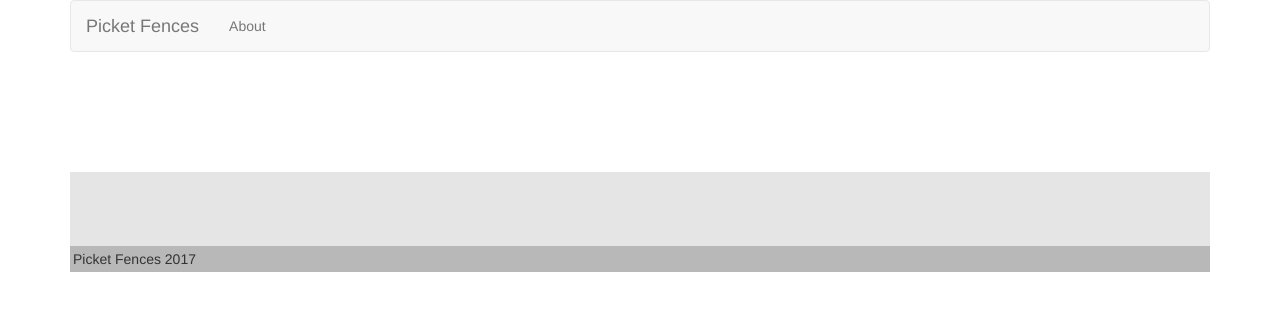
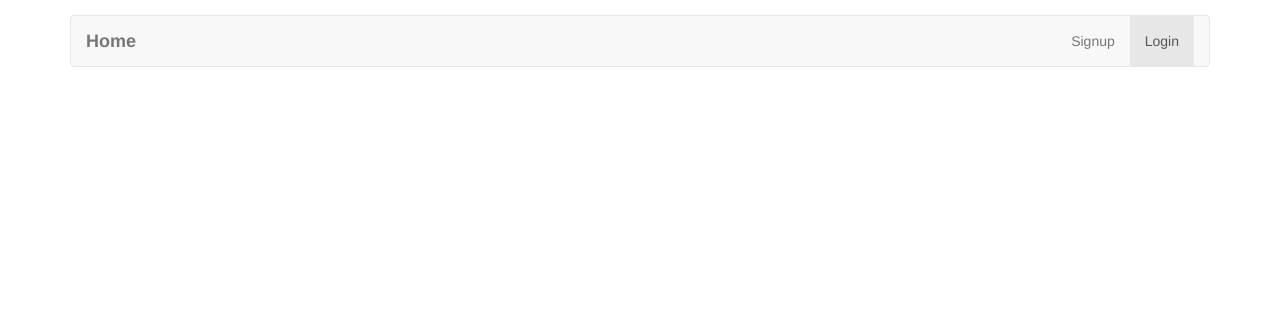
Before and after one commit to Kekee33/PicketFences, a React (Create React App) app in the folder client/: page /login in a window 1280 px wide. Shown: the top 310 px of the page. Built offline with nearby package versions, Linux system fonts and the light colour scheme.

Commit message:
restarted project, home page and routes set up

```diff
--- /dev/null
+++ b/client/src/App.css
@@ -0,0 +1,7 @@
+.App {
+    margin-top: 15px;
+  }
+
+  .App .navbar-brand {
+    font-weight: bold;
+  }
--- a/client/src/App.js
+++ b/client/src/App.js
@@ -1,23 +1,32 @@
-import React from "react";
-import { BrowserRouter as Router, Route } from "react-router-dom";
-import About from "./pages/About/About";
-import Nav from "./components/Nav";
-import Footer from "./components/Footer";
-import Wrapper from "./components/Wrapper";
-//import Login from "./pages/Login/Login";
+import React, { Component } from "react";
+import { Link } from "react-router-dom";
+import { Nav, Navbar } from "react-bootstrap";
+import "./App.css";
+import Routes from "./Routes";
+import RouteNavItem from "./components/RouteNavItem";
 
-const App = () =>
-  <Router>
-    <div class="container">
-    <div>
-      <Nav />
-      <Wrapper>
-        <Route exact path="/" component={About} />
-        <Route exact path="/about" component={About} />
-      </Wrapper>
-      <Footer />
-    </div>
-    </div>
-  </Router>
+class App extends Component {
+  render() {
+    return (
+      <div className="App container">
+        <Navbar fluid collapseOnSelect>
+          <Navbar.Header>
+            <Navbar.Brand>
+              <Link to="/">Home</Link>
+            </Navbar.Brand>
+            <Navbar.Toggle />
+          </Navbar.Header>
+          <Navbar.Collapse>
+          <Nav pullRight>
+          <RouteNavItem href="/signup">Signup</RouteNavItem>
+          <RouteNavItem href="/login">Login</RouteNavItem>
+          </Nav>
+        </Navbar.Collapse>
+        </Navbar>
+        <Routes />
+      </div>
+    );
+  }
+}
 
 export default App;
--- /dev/null
+++ b/client/src/Routes.js
@@ -0,0 +1,8 @@
+import React from "react";
+import { Route, Switch } from "react-router-dom";
+import Home from "./pages/Home/Home";
+
+export default () =>
+  <Switch>
+    <Route path="/" exact component={Home} />
+  </Switch>;
--- /dev/null
+++ b/client/src/components/RouteNavItem.js
@@ -0,0 +1,19 @@
+import React from "react";
+import { Route } from "react-router-dom";
+import { NavItem } from "react-bootstrap";
+
+const RouteNavItem = props =>
+  <Route
+    path={props.href}
+    exact
+    children={({ match, history }) =>
+      <NavItem
+        onClick={e => history.push(e.currentTarget.getAttribute("href"))}
+        {...props}
+        active={match ? true : false}
+      >
+        {props.children}
+      </NavItem>}
+  />;
+
+  export default RouteNavItem;
--- a/client/src/index.js
+++ b/client/src/index.js
@@ -1,5 +1,12 @@
 import React from "react";
 import ReactDOM from "react-dom";
+import { BrowserRouter as Router } from "react-router-dom";
 import App from "./App";
 
-ReactDOM.render(<App />, document.getElementById("root"));
+
+ReactDOM.render(
+  <Router>
+    <App />
+  </Router>,
+  document.getElementById("root")
+);
--- a/client/src/pages/About/About.js
+++ b/client/src/pages/About/About.js
@@ -6,9 +6,8 @@ import Col from "../../components/Col";
 
 const About = () =>
   <div>
-    <Fence backgroundImage="https://tse2.mm.bing.net/th?id=OIP.0AAWUoLCxdzKnhT36z6JNAHICI&pid=15.1&P=0&w=547&h=164">
+    <Fence backgroundImage="https://www.todayshomeowner.com/wp-content/uploads/2007/08/fences-surrounding-your-surroundings-1.jpg">
       <h1>Picket Fences</h1>
-      <h2>Helping you find a house and make it a HOME!</h2>
     </Fence>
     <Container style={{ marginTop: 30 }}>
       <Row>
--- /dev/null
+++ b/client/src/pages/Home/Home.css
@@ -0,0 +1,13 @@
+.Home .lander {
+    padding: 80px 0;
+    text-align: center;
+  }
+
+  .Home .lander h1 {
+    font-family: "Open Sans", sans-serif;
+    font-weight: 600;
+  }
+
+  .Home .lander p {
+    color: #999;
+  }
--- /dev/null
+++ b/client/src/pages/Home/Home.js
@@ -0,0 +1,67 @@
+import React, { Component } from "react";
+import "./Home.css";
+
+class Home extends Component {
+  render() {
+    return (
+      <div className="Home">
+        <div className="lander">
+          <h1>Welcome to Picket Fences</h1>
+          <p>Lorem ipsum dolor sit amet, consectetur adipiscing elit. Nunc
+             aliquet diam tortor, id consequat mauris ullamcorper eu. Orci varius
+             natoque penatibus et magnis dis parturient montes, nascetur
+             ridiculus mus. Pellentesque et dui id justo finibus sollicitudin at
+             et metus. Ut feugiat tellus nec metus commodo, sed suscipit nisi
+             gravida. Duis eget vestibulum quam, ut porttitor sem. Donec sagittis
+             mi sollicitudin turpis semper, et interdum risus lobortis.</p>
+        </div>
+      </div>
+    );
+  }
+}
+
+export default Home;
+
+
+
+
+
+
+// import React, { Component } from "react";
+// import API from "../utils/API";
+// import Card from "../components/Card";
+// import Alert from "../components/Alert";
+// import Login from "../components/Login";
+
+
+// const About = () =>
+//     <div>
+//         <Fence backgroundImage="https://www.todayshomeowner.com/wp-content/uploads/2007/08/fences-surrounding-your-surroundings-1.jpg">
+//             <h1>Picket Fences</h1>
+//             <h2>Helping you find a house and make it a HOME!</h2>
+//         </Fence>
+//         <Container style={{ marginTop: 30 }}>
+//             <Row>
+//                 <Col size="md-12">
+//                     <h1>Welcome To Picket Fences!!</h1>
+//                 </Col>
+//             </Row>
+//             <Row>
+//                 <Col size="md-12">
+//                     <p>
+//                         Lorem ipsum dolor sit amet, consectetur adipiscing elit. Nunc
+//             aliquet diam tortor, id consequat mauris ullamcorper eu. Orci varius
+//             natoque penatibus et magnis dis parturient montes, nascetur
+//             ridiculus mus. Pellentesque et dui id justo finibus sollicitudin at
+//             et metus. Ut feugiat tellus nec metus commodo, sed suscipit nisi
+//             gravida. Duis eget vestibulum quam, ut porttitor sem. Donec sagittis
+//             mi sollicitudin turpis semper, et interdum risus lobortis.
+//         </p>
+//                 </Col>
+//             </Row>
+//         </Container>
+//     </div>
+
+
+
+// export default Welcome;
--- a/client/src/pages/Login/Login.css
+++ b/client/src/pages/Login/Login.css
@@ -1,35 +1,10 @@
-body {
-    margin: 0;
-    padding: 0;
-    font-family: sans-serif;
+@media all and (min-width: 480px) {
+    .Login {
+      padding: 60px 0;
+    }
+
+    .Login form {
+      margin: 0 auto;
+      max-width: 320px;
+    }
   }
-
-  .demoForm {
-      width: 500px;
-      margin: auto;
-  }
-
-  .App {
-    text-align: center;
-  }
-
-  .App-logo {
-    animation: App-logo-spin infinite 20s linear;
-    height: 80px;
-  }
-
-  .App-header {
-    background-color: #222;
-    height: 150px;
-    padding: 20px;
-    color: white;
-  }
-
-  .App-intro {
-    font-size: large;
-  }
-
-  @keyframes App-logo-spin {
-    from { transform: rotate(0deg); }
-    to { transform: rotate(360deg); }
-  }
--- a/client/src/pages/Login/index.js
+++ /dev/null
@@ -1 +0,0 @@
-export { default } from "./Login.js";
--- a/package.json
+++ b/package.json
@@ -22,6 +22,7 @@
     "body-parser": "^1.17.2",
     "express": "^4.15.4",
     "mongoose": "^4.11.7",
+    "react-bootstrap": "^0.31.3",
     "react-router-dom": "^4.1.2"
   }
 }
```
Also changed, not shown: client/src/pages/Login/Login.js (+56 -50 lines), 2 other files (tests, documents, lock files or other folders).
